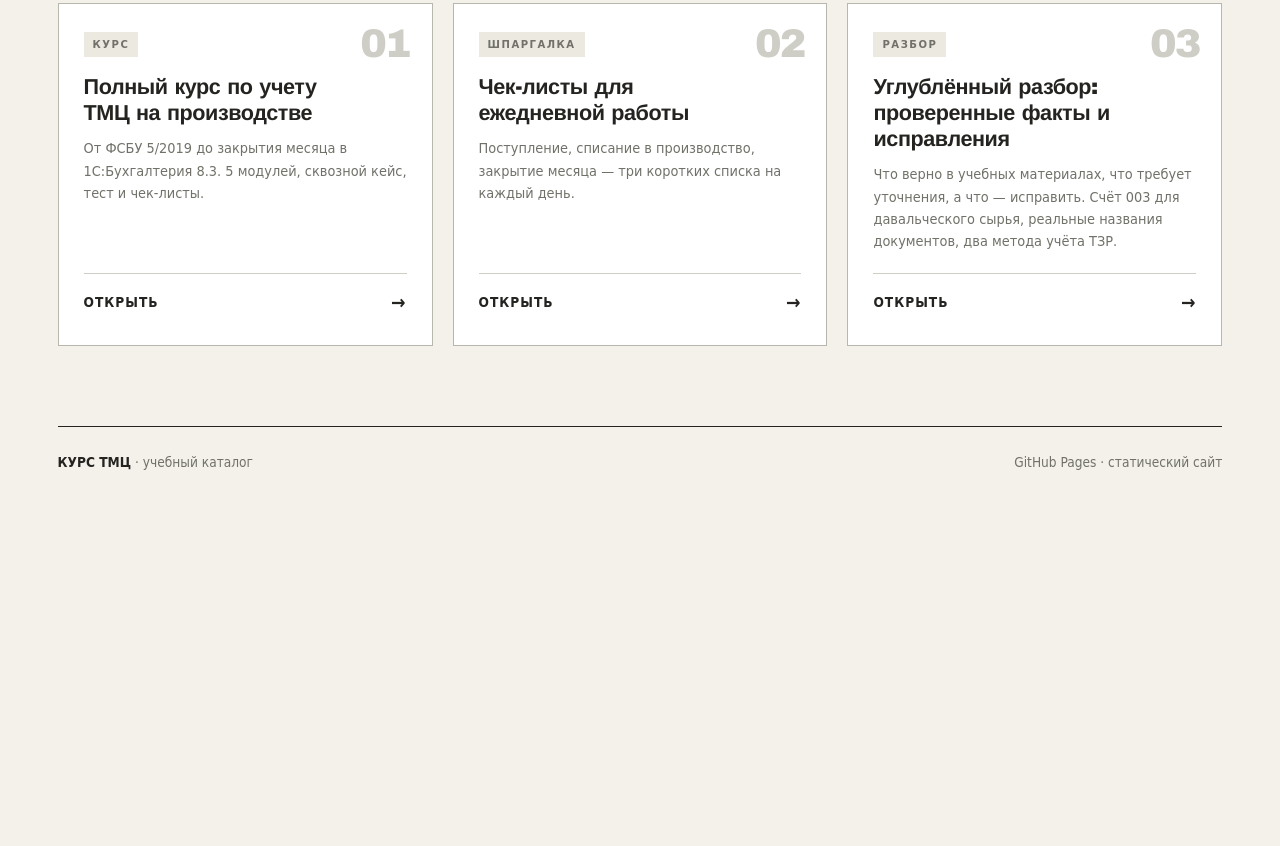
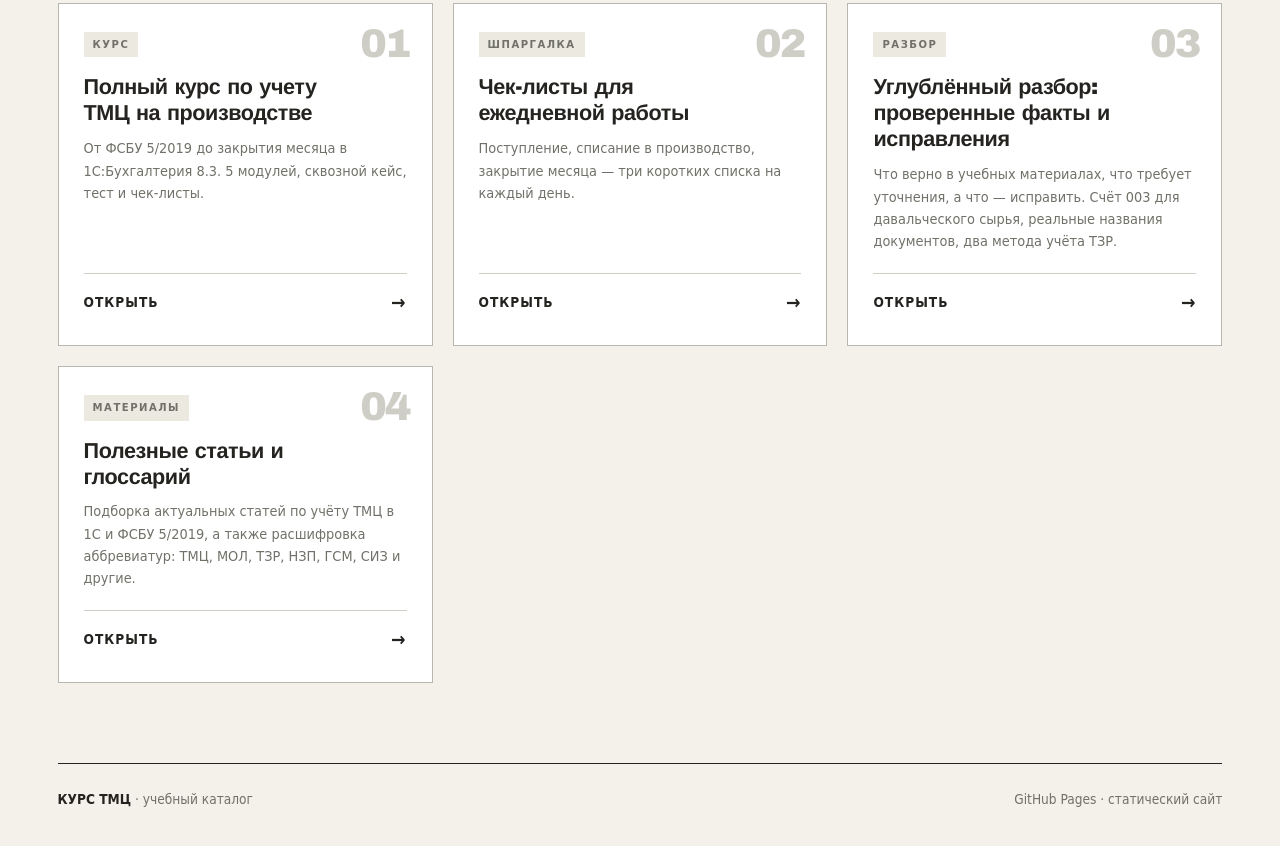
Before and after one commit to cha-cha-cha-light/alex, a plain HTML site: page index.html in a window 1280 px wide. Shown: the part 684-1530 px from the top of the page. Before the commit the page ends 1262 px from the top, so only its background shows below. Drawn offline with Linux system fonts and the light colour scheme.

Commit message:
Update index.html

```diff
--- a/index.html
+++ b/index.html
@@ -71,6 +71,13 @@
                 title: "Углублённый разбор: проверенные факты и исправления",
                 desc:  "Что верно в учебных материалах, что требует уточнения, а что — исправить. Счёт 003 для давальческого сырья, реальные названия документов, два метода учёта ТЗР.",
                 url:   "tmc_research.html"
+            },
+            {
+                num:   "04",
+                tag:   "МАТЕРИАЛЫ",
+                title: "Полезные статьи и глоссарий",
+                desc:  "Подборка актуальных статей по учёту ТМЦ в 1С и ФСБУ 5/2019, а также расшифровка аббревиатур: ТМЦ, МОЛ, ТЗР, НЗП, ГСМ, СИЗ и другие.",
+                url:   "tmc_resources.html"
             }
         ];
 
```
